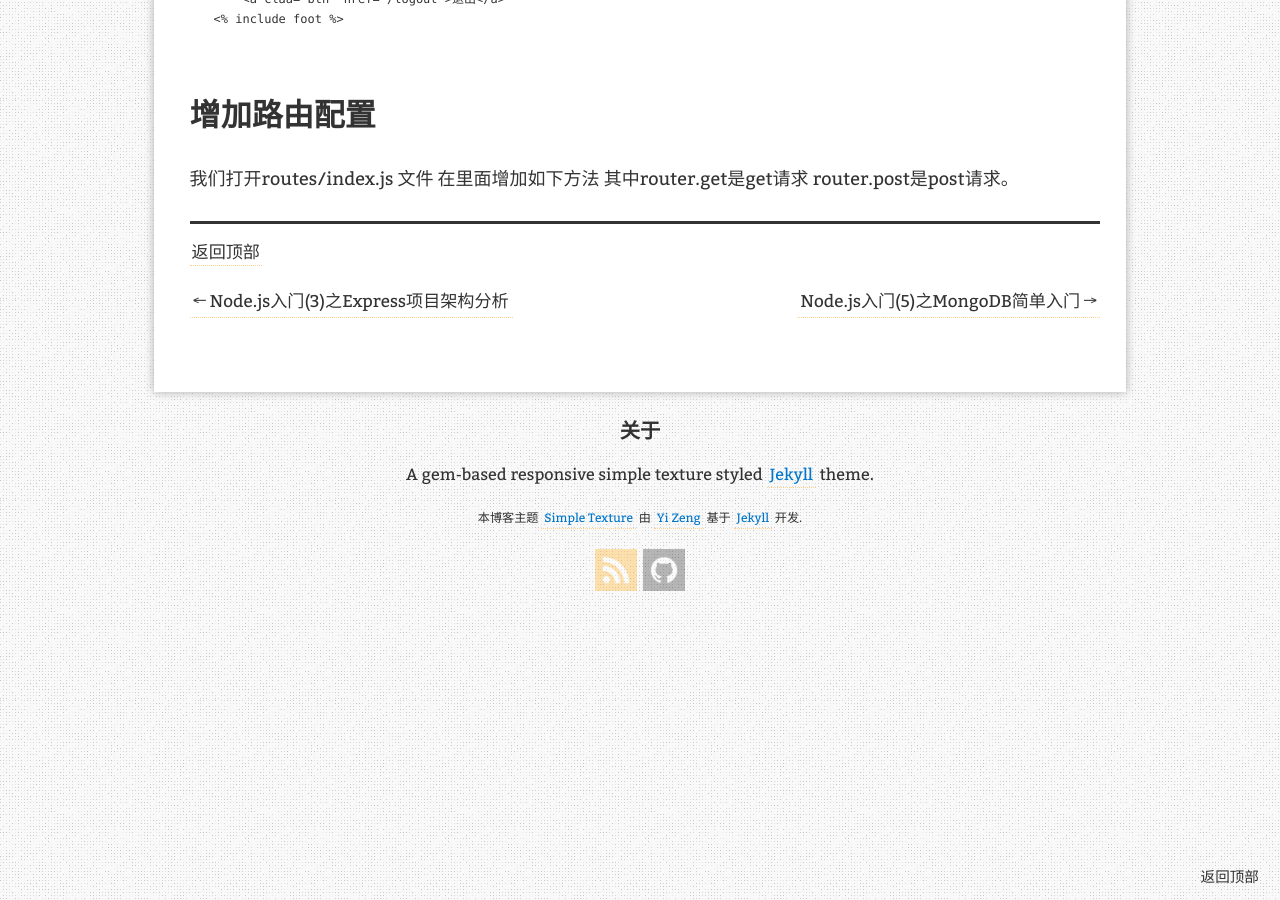
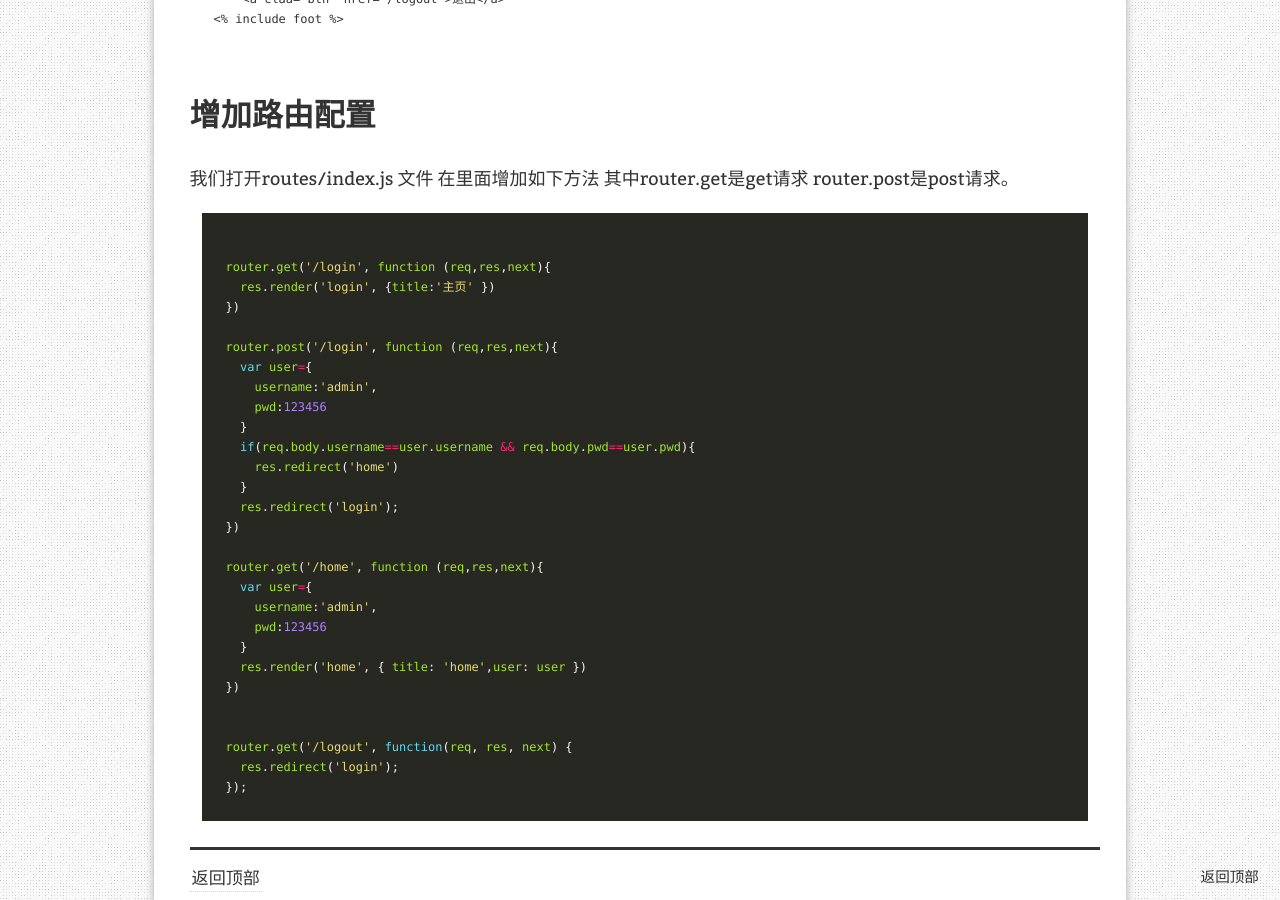
Before and after one commit to IIzzaya/IIzzaya.github.io, a Jekyll site: the page built from _posts/2018-02-16-Node.js入门(4)之使用Express实现简单网页登录.md, in a window 1280 px wide and 900 px high, scrolled down 2500 px. Built offline with Jekyll 4.4.1, drawn with Linux system fonts in a browser that asks for light colours; nearby versions of some CDN libraries; comment, search, counter and statistics services are not loaded.

Commit message:
2018/02/18/18:56

```diff
--- a/_posts/2018-02-16-Node.js入门(4)之使用Express实现简单网页登录.md
+++ b/_posts/2018-02-16-Node.js入门(4)之使用Express实现简单网页登录.md
@@ -95,3 +95,34 @@ foot.ejs
 # 增加路由配置
 
 我们打开routes/index.js 文件 在里面增加如下方法 其中router.get是get请求 router.post是post请求。
+
+~~~javascript
+
+router.get('/login', function (req,res,next){
+  res.render('login', {title:'主页' })
+})
+
+router.post('/login', function (req,res,next){
+  var user={
+    username:'admin',
+    pwd:123456
+  }
+  if(req.body.username==user.username && req.body.pwd==user.pwd){
+    res.redirect('home')
+  }
+  res.redirect('login');
+})
+
+router.get('/home', function (req,res,next){
+  var user={
+    username:'admin',
+    pwd:123456
+  }
+  res.render('home', { title: 'home',user: user })
+})
+
+
+router.get('/logout', function(req, res, next) {
+  res.redirect('login');
+});
+~~~
```
Also changed, not shown: _posts/2018-02-17-MongoDB在mac下的安装和启停.md (added, +23 -0 lines), _posts/2018-02-18-Node.js入门(7)之Multer文件上传模块.md (added, +138 -0 lines).
